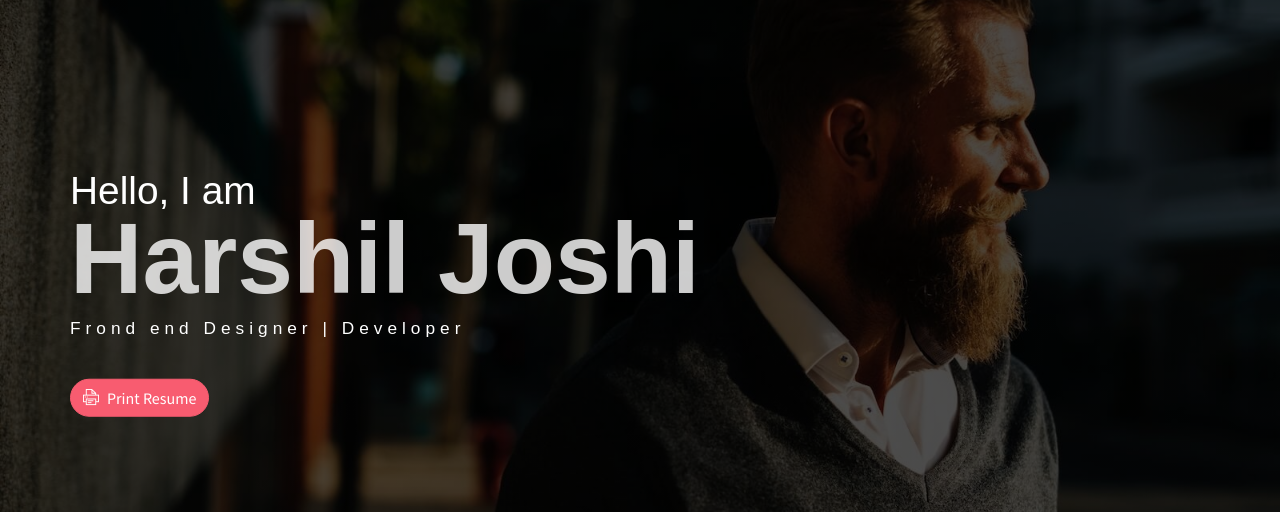
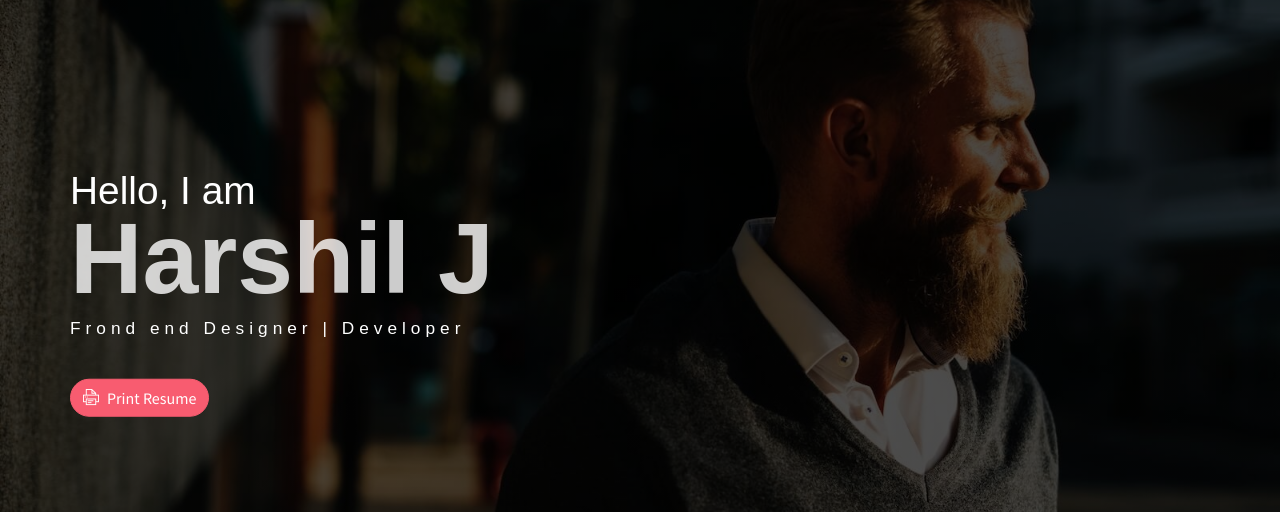
Before and after one commit to vishal-git2022/harshil, a plain HTML site: page index.html in a window 1280 px wide. Shown: the part 60-572 px from the top of the page. Drawn offline with Linux system fonts and the light colour scheme; some packages are replaced by stand-ins of ours.

Commit message:
name Change

```diff
--- a/index.html
+++ b/index.html
@@ -24,7 +24,7 @@
             </ul>
             <div class="header-content">
                 <h4 class="header-subtitle" >Hello, I am</h4>
-                <h1 class="header-title">Harshil Joshi</h1>
+                <h1 class="header-title">Harshil J</h1>
                 <h6 class="header-mono" >Frond end Designer | Developer</h6>
                 <button class="btn btn-primary btn-rounded"><i class="ti-printer pr-2"></i>Print Resume</button>
             </div>
```
